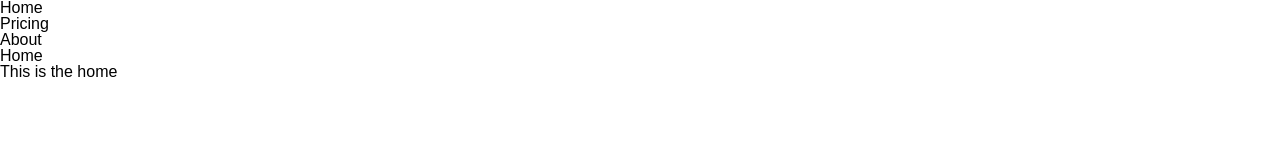
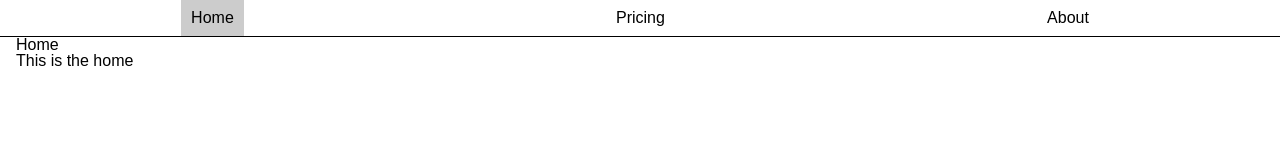
Before and after one commit to daniel-moderiano/tab-bar, a plain HTML site: page index.html in a window 1280 px wide. Drawn offline with Linux system fonts and the light colour scheme.

Commit message:
Added styling

```diff
--- a/index.html
+++ b/index.html
@@ -9,10 +9,10 @@
   <title>Tabs</title>
 </head>
 <body>
-  <ul>
-    <li data-tab-target="#home">Home</li>
-    <li data-tab-target="#pricing">Pricing</li>
-    <li data-tab-target="#about">About</li>
+  <ul class="tabs">
+    <li data-tab-target="#home" class="tab active">Home</li>
+    <li data-tab-target="#pricing" class="tab">Pricing</li>
+    <li data-tab-target="#about" class="tab">About</li>
   </ul>
 
   <div class="tab-content">
--- a/index.js
+++ b/index.js
@@ -6,7 +6,11 @@ tabs.forEach(tab => {
     const target = document.querySelector(tab.dataset.tabTarget);
     tabContents.forEach(tabContent => {
       tabContent.classList.remove('active');
-    })
+    });
+    tabs.forEach(tab => {
+      tab.classList.remove('active');
+    });
     target.classList.add('active');
+    tab.classList.add('active');
   })
 })
--- a/style.css
+++ b/style.css
@@ -15,3 +15,26 @@ body {
 .active[data-tab-content] {
   display: block;
 }
+
+.tabs {
+  display: flex;
+  justify-content: space-around;
+  border-bottom: 1px solid black;
+}
+
+.tab {
+  cursor: pointer;
+  padding: 10px;
+}
+
+.tab.active {
+  background-color: #CCC;
+}
+
+.tab:hover {
+  background-color: #AAA;
+}
+
+.tab-content {
+  margin: 0 1rem;
+}
```
